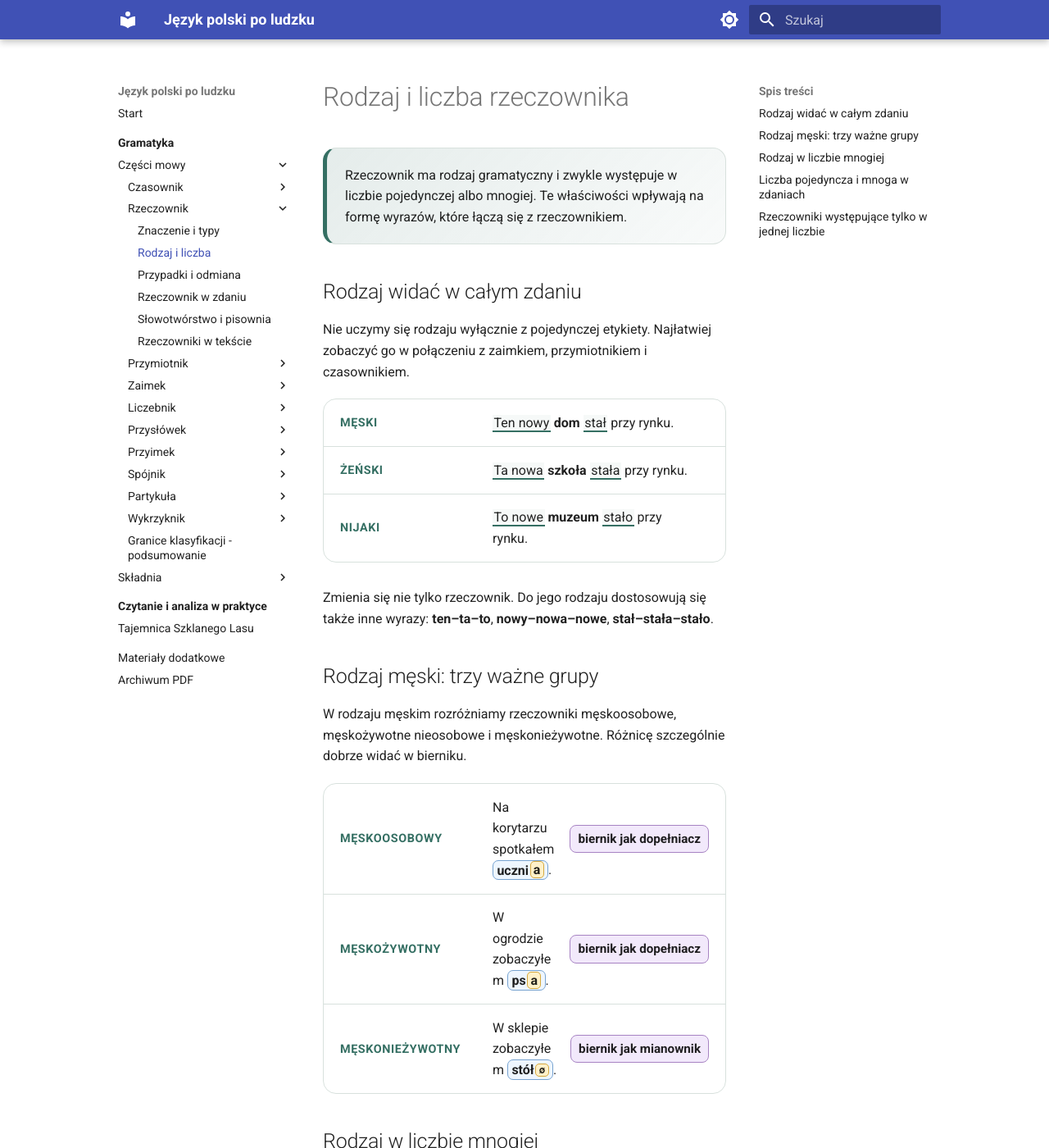
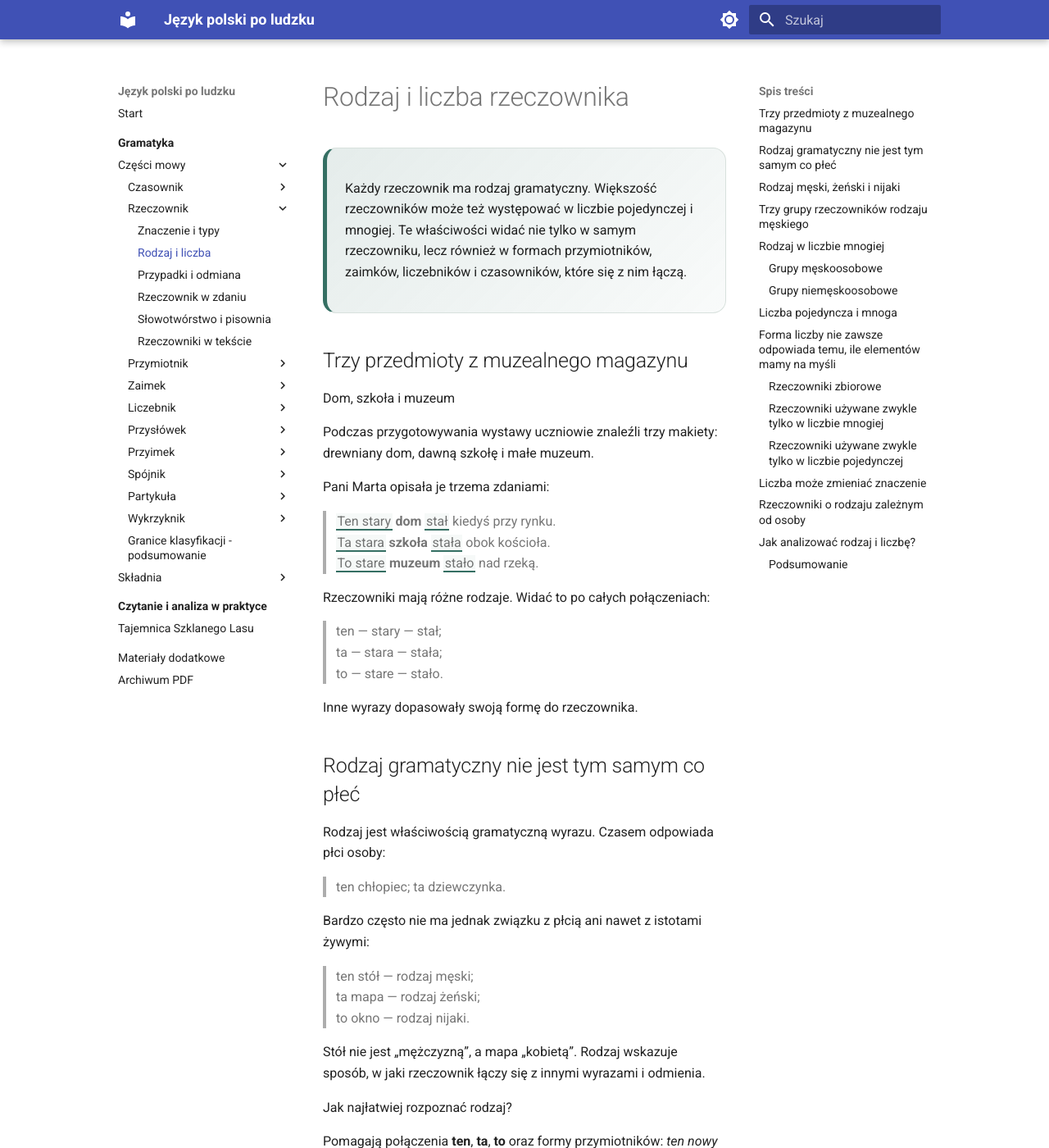
Before and after one commit to dchorazkiewicz/SP_JP, an MkDocs documentation site: the page built from docs/gramatyka/czesci-mowy/rzeczownik/rodzaj-i-liczba.md, in a window 1280 px wide and 1400 px high. Shown: the whole window at 82% size. Built offline with MkDocs 1.6.1 and Material for MkDocs 9.7.7, drawn with Linux system fonts in a browser that asks for light colours; some of the changed text lies outside the part shown.

Commit message:
Rewrite noun gender and number lesson

```diff
--- a/docs/gramatyka/czesci-mowy/rzeczownik/rodzaj-i-liczba.md
+++ b/docs/gramatyka/czesci-mowy/rzeczownik/rodzaj-i-liczba.md
@@ -2,122 +2,227 @@
 
 <div class="noun-lesson" markdown>
 
-<div class="lead-box">
-Rzeczownik ma rodzaj gramatyczny i zwykle występuje w liczbie pojedynczej albo mnogiej. Te właściwości wpływają na formę wyrazów, które łączą się z rzeczownikiem.
+<div class="lead-box" markdown>
+
+Każdy rzeczownik ma rodzaj gramatyczny. Większość rzeczowników może też występować w liczbie pojedynczej i mnogiej. Te właściwości widać nie tylko w samym rzeczowniku, lecz również w formach przymiotników, zaimków, liczebników i czasowników, które się z nim łączą.
+
 </div>
 
-## Rodzaj widać w całym zdaniu
+## Trzy przedmioty z muzealnego magazynu
 
-Nie uczymy się rodzaju wyłącznie z pojedynczej etykiety. Najłatwiej zobaczyć go w połączeniu z zaimkiem, przymiotnikiem i czasownikiem.
+<div class="noun-story" markdown>
+  <div class="noun-story__title">Dom, szkoła i muzeum</div>
+  <div class="noun-story__body" markdown>
 
-<div class="sentence-series sentence-series--compact">
-  <div class="sentence-row">
-    <span class="grammar-badge">męski</span>
-    <p><span class="agreement-mark">Ten nowy</span> <strong>dom</strong> <span class="agreement-mark">stał</span> przy rynku.</p>
-  </div>
-  <div class="sentence-row">
-    <span class="grammar-badge">żeński</span>
-    <p><span class="agreement-mark">Ta nowa</span> <strong>szkoła</strong> <span class="agreement-mark">stała</span> przy rynku.</p>
-  </div>
-  <div class="sentence-row">
-    <span class="grammar-badge">nijaki</span>
-    <p><span class="agreement-mark">To nowe</span> <strong>muzeum</strong> <span class="agreement-mark">stało</span> przy rynku.</p>
+Podczas przygotowywania wystawy uczniowie znaleźli trzy makiety: drewniany dom, dawną szkołę i małe muzeum.
+
+Pani Marta opisała je trzema zdaniami:
+
+> <span class="agreement-mark">Ten stary</span> <strong>dom</strong> <span class="agreement-mark">stał</span> kiedyś przy rynku.
+> <span class="agreement-mark">Ta stara</span> <strong>szkoła</strong> <span class="agreement-mark">stała</span> obok kościoła.
+> <span class="agreement-mark">To stare</span> <strong>muzeum</strong> <span class="agreement-mark">stało</span> nad rzeką.
+
+Rzeczowniki mają różne rodzaje. Widać to po całych połączeniach:
+
+> ten — stary — stał;
+> ta — stara — stała;
+> to — stare — stało.
+
+Inne wyrazy dopasowały swoją formę do rzeczownika.
+
   </div>
 </div>
 
-Zmienia się nie tylko rzeczownik. Do jego rodzaju dostosowują się także inne wyrazy: **ten–ta–to**, **nowy–nowa–nowe**, **stał–stała–stało**.
+## Rodzaj gramatyczny nie jest tym samym co płeć
 
-## Rodzaj męski: trzy ważne grupy
+Rodzaj jest właściwością gramatyczną wyrazu. Czasem odpowiada płci osoby:
 
-W rodzaju męskim rozróżniamy rzeczowniki męskoosobowe, męskożywotne nieosobowe i męskonieżywotne. Różnicę szczególnie dobrze widać w bierniku.
+> ten chłopiec; ta dziewczynka.
+
+Bardzo często nie ma jednak związku z płcią ani nawet z istotami żywymi:
+
+> ten stół — rodzaj męski;
+> ta mapa — rodzaj żeński;
+> to okno — rodzaj nijaki.
+
+Stół nie jest „mężczyzną”, a mapa „kobietą”. Rodzaj wskazuje sposób, w jaki rzeczownik łączy się z innymi wyrazami i odmienia.
+
+<div class="noun-checkpoint">
+  <div class="noun-checkpoint__title">Jak najłatwiej rozpoznać rodzaj?</div>
+  <p>Pomagają połączenia <strong>ten</strong>, <strong>ta</strong>, <strong>to</strong> oraz formy przymiotników: <em>ten nowy dom, ta nowa szkoła, to nowe muzeum</em>.</p>
+  <p class="noun-checkpoint__term">Rodzaj rozpoznajemy w liczbie pojedynczej.</p>
+</div>
+
+## Rodzaj męski, żeński i nijaki
 
 <div class="sentence-series sentence-series--compact">
-  <div class="sentence-row">
-    <span class="grammar-badge">męskoosobowy</span>
-    <p>Na korytarzu spotkałem <span class="form-focus">uczni<span class="ending-part">a</span></span>.</p>
-    <span class="change-note">biernik jak dopełniacz</span>
-  </div>
-  <div class="sentence-row">
-    <span class="grammar-badge">męskożywotny</span>
-    <p>W ogrodzie zobaczyłem <span class="form-focus">ps<span class="ending-part">a</span></span>.</p>
-    <span class="change-note">biernik jak dopełniacz</span>
-  </div>
-  <div class="sentence-row">
-    <span class="grammar-badge">męskonieżywotny</span>
-    <p>W sklepie zobaczyłem <span class="form-focus">stół<span class="zero-ending">∅</span></span>.</p>
-    <span class="change-note">biernik jak mianownik</span>
-  </div>
+  <div class="sentence-row"><span class="grammar-badge">męski</span><p><span class="agreement-mark">Ten wysoki</span> <strong>budynek</strong> <span class="agreement-mark">został odnowiony</span>.</p><span class="change-note">ten</span></div>
+  <div class="sentence-row"><span class="grammar-badge">żeński</span><p><span class="agreement-mark">Ta wysoka</span> <strong>wieża</strong> <span class="agreement-mark">została odnowiona</span>.</p><span class="change-note">ta</span></div>
+  <div class="sentence-row"><span class="grammar-badge">nijaki</span><p><span class="agreement-mark">To wysokie</span> <strong>okno</strong> <span class="agreement-mark">zostało odnowione</span>.</p><span class="change-note">to</span></div>
 </div>
+
+Końcówka rzeczownika często podpowiada rodzaj, ale nie daje pewności.
+
+Wiele rzeczowników żeńskich kończy się na **-a**:
+
+> szkoła, mapa, książka.
+
+Są jednak rzeczowniki męskie zakończone na **-a**:
+
+> poeta, kierowca, kolega, mężczyzna.
+
+Istnieją też rzeczowniki żeńskie bez końcowego **-a**:
+
+> noc, mysz, radość, jesień.
+
+Dlatego bezpieczniej sprawdzać całe połączenie:
+
+> ten poeta; ta noc; ta radość.
+
+## Trzy grupy rzeczowników rodzaju męskiego
+
+W rodzaju męskim ważne jest rozróżnienie między nazwami osób, innych istot żywych i przedmiotów nieożywionych. Różnicę dobrze widać w bierniku liczby pojedynczej.
+
+<div class="sentence-series sentence-series--compact">
+  <div class="sentence-row"><span class="grammar-badge">męskoosobowy</span><p>Spotkałem <span class="form-focus">uczni<span class="ending-part">a</span></span>.</p><span class="change-note">biernik jak dopełniacz</span></div>
+  <div class="sentence-row"><span class="grammar-badge">męskożywotny</span><p>Zobaczyłem <span class="form-focus">ps<span class="ending-part">a</span></span>.</p><span class="change-note">biernik jak dopełniacz</span></div>
+  <div class="sentence-row"><span class="grammar-badge">męskonieżywotny</span><p>Zobaczyłem <span class="form-focus">stół<span class="zero-ending">∅</span></span>.</p><span class="change-note">biernik jak mianownik</span></div>
+</div>
+
+Porównaj:
+
+> nie ma ucznia — widzę ucznia;
+> nie ma psa — widzę psa;
+> stoi stół — widzę stół.
+
+Nazwy osób i zwierząt mają w bierniku formę równą dopełniaczowi. Nazwy przedmiotów nieożywionych mają często biernik równy mianownikowi.
+
+To ogólna zasada, ale język zawiera wyjątki i wyrazy, których zachowanie zmieniało się historycznie. W podstawowej analizie najważniejsze jest rozpoznanie wzoru w konkretnym zdaniu.
 
 ## Rodzaj w liczbie mnogiej
 
-W liczbie mnogiej najważniejsze jest rozróżnienie między formami męskoosobowymi i niemęskoosobowymi.
+W liczbie mnogiej najważniejszy jest podział na formy **męskoosobowe** i **niemęskoosobowe**.
 
-<div class="sentence-comparison">
-  <div class="sentence-comparison__item">
-    <span class="comparison-label">męskoosobowy</span>
-    <p><span class="agreement-mark">Ci dobrzy</span> <strong>uczniowie</strong> <span class="agreement-mark">przyszli</span> wcześniej.</p>
-  </div>
-  <div class="sentence-comparison__item">
-    <span class="comparison-label">niemęskoosobowy</span>
-    <p><span class="agreement-mark">Te dobre</span> <strong>książki</strong> <span class="agreement-mark">leżały</span> na stole.</p>
-  </div>
-  <div class="sentence-comparison__item">
-    <span class="comparison-label">niemęskoosobowy</span>
-    <p><span class="agreement-mark">Te szybkie</span> <strong>psy</strong> <span class="agreement-mark">biegły</span> przez park.</p>
-  </div>
+### Grupy męskoosobowe
+
+> <span class="agreement-mark">Ci młodzi</span> <strong>uczniowie</strong> <span class="agreement-mark">przyszli</span> wcześniej.
+> <span class="agreement-mark">Tamci doświadczeni</span> <strong>lekarze</strong> <span class="agreement-mark">zostali</span> w szpitalu.
+
+Forma męskoosobowa dotyczy grup obejmujących co najmniej jedną osobę rodzaju męskiego:
+
+> uczniowie; nauczyciele; Maja i Kuba przyszli.
+
+### Grupy niemęskoosobowe
+
+> <span class="agreement-mark">Te ciekawe</span> <strong>książki</strong> <span class="agreement-mark">leżały</span> na stole.
+> <span class="agreement-mark">Te szybkie</span> <strong>psy</strong> <span class="agreement-mark">biegły</span> przez park.
+> <span class="agreement-mark">Te młode</span> <strong>uczennice</strong> <span class="agreement-mark">przyszły</span> wcześniej.
+
+Do grup niemęskoosobowych należą między innymi nazwy kobiet, dzieci, zwierząt, roślin, przedmiotów i pojęć.
+
+<div class="noun-why">
+<strong>„Męskoosobowy” nie znaczy „złożony wyłącznie z mężczyzn”.</strong>
+Grupa <em>Maja i Kuba</em> wymaga formy <em>przyszli</em>, ponieważ obejmuje osobę rodzaju męskiego. Grupa <em>Maja i Lena</em> przyjmuje formę <em>przyszły</em>.
 </div>
 
-## Liczba pojedyncza i mnoga w zdaniach
+## Liczba pojedyncza i mnoga
 
-Poniżej ten sam rzeczownik występuje najpierw jako jeden obiekt, a potem jako kilka obiektów. Zmiana liczby wpływa również na przymiotnik i czasownik.
+Liczba pojedyncza wskazuje zwykle jeden obiekt, a liczba mnoga — więcej niż jeden:
 
 <div class="number-pair">
-  <div class="number-pair__row">
-    <span class="grammar-badge">liczba pojedyncza</span>
-    <p>Na biurku <span class="agreement-mark">leżała</span> <span class="agreement-mark">jedna stara</span> <span class="form-focus">książk<span class="ending-part">a</span></span>.</p>
-  </div>
-  <div class="number-pair__row">
-    <span class="grammar-badge">liczba mnoga</span>
-    <p>Na biurku <span class="agreement-mark">leżały</span> <span class="agreement-mark">trzy stare</span> <span class="form-focus">książk<span class="ending-part">i</span></span>.</p>
-  </div>
+  <div class="number-pair__row"><span class="grammar-badge">pojedyncza</span><p>Na biurku <span class="agreement-mark">leżała jedna stara</span> <span class="form-focus">książk<span class="ending-part">a</span></span>.</p></div>
+  <div class="number-pair__row"><span class="grammar-badge">mnoga</span><p>Na biurku <span class="agreement-mark">leżały trzy stare</span> <span class="form-focus">książk<span class="ending-part">i</span></span>.</p></div>
 </div>
 
 <div class="number-pair">
-  <div class="number-pair__row">
-    <span class="grammar-badge">liczba pojedyncza</span>
-    <p>Przed szkołą <span class="agreement-mark">czekał młody</span> <span class="form-focus">uczeń<span class="zero-ending">∅</span></span>.</p>
-  </div>
-  <div class="number-pair__row">
-    <span class="grammar-badge">liczba mnoga</span>
-    <p>Przed szkołą <span class="agreement-mark">czekali młodzi</span> <span class="form-focus">uczni<span class="ending-part">owie</span></span>.</p>
-  </div>
+  <div class="number-pair__row"><span class="grammar-badge">pojedyncza</span><p>Przed szkołą <span class="agreement-mark">czekał młody</span> <span class="form-focus">uczeń<span class="zero-ending">∅</span></span>.</p></div>
+  <div class="number-pair__row"><span class="grammar-badge">mnoga</span><p>Przed szkołą <span class="agreement-mark">czekali młodzi</span> <span class="form-focus">uczni<span class="ending-part">owie</span></span>.</p></div>
 </div>
 
 <div class="number-pair">
-  <div class="number-pair__row">
-    <span class="grammar-badge">liczba pojedyncza</span>
-    <p>W sali <span class="agreement-mark">było otwarte</span> <span class="form-focus">okn<span class="ending-part">o</span></span>.</p>
-  </div>
-  <div class="number-pair__row">
-    <span class="grammar-badge">liczba mnoga</span>
-    <p>W sali <span class="agreement-mark">były otwarte</span> <span class="form-focus">okn<span class="ending-part">a</span></span>.</p>
-  </div>
+  <div class="number-pair__row"><span class="grammar-badge">pojedyncza</span><p>W sali <span class="agreement-mark">było otwarte</span> <span class="form-focus">okn<span class="ending-part">o</span></span>.</p></div>
+  <div class="number-pair__row"><span class="grammar-badge">mnoga</span><p>W sali <span class="agreement-mark">były otwarte</span> <span class="form-focus">okn<span class="ending-part">a</span></span>.</p></div>
 </div>
 
-## Rzeczowniki występujące tylko w jednej liczbie
+Zmiana liczby wpływa na całą grupę wyrazów:
 
-Nie każdy rzeczownik ma naturalną parę liczby pojedynczej i mnogiej.
+> ta stara książka leżała;
+> te stare książki leżały.
 
-| Typ | Zdanie | Komentarz |
-|---|---|---|
-| zwykle tylko liczba pojedyncza | **Mleko** stało w lodówce. | nazwa substancji |
-| zwykle tylko liczba pojedyncza | **Młodzież** zebrała się przed szkołą. | zbiorowość, mimo że oznacza wiele osób |
-| tylko liczba mnoga | **Drzwi** były zamknięte. | jeden obiekt ma formę mnogą |
-| tylko liczba mnoga | **Nożyczki** leżały na biurku. | forma mnoga niezależnie od liczby kompletów |
+## Forma liczby nie zawsze odpowiada temu, ile elementów mamy na myśli
 
-!!! note "Znaczenie może zmieniać się wraz z liczbą"
-    W zdaniu „W szklance była **woda**” chodzi o substancję. W zdaniu „Wody Bałtyku były wzburzone” forma **wody** oznacza obszar lub masy wodne. Nie jest to zwykłe policzenie kilku sztuk wody.
+### Rzeczowniki zbiorowe
+
+> <strong>Młodzież</strong> zebrała się przed szkołą.
+> <strong>Rodzeństwo</strong> wróciło do domu.
+
+Wyrazy oznaczają wiele osób, ale mają formę liczby pojedynczej. Dlatego mówimy:
+
+> młodzież zebrała się, nie: ~~młodzież zebrali się~~.
+
+### Rzeczowniki używane zwykle tylko w liczbie mnogiej
+
+> <strong>Drzwi</strong> były zamknięte.
+> <strong>Nożyczki</strong> leżały na biurku.
+> <strong>Skrzypce</strong> znajdowały się w futerale.
+
+Jedne drzwi lub jedne nożyczki nadal mają formę liczby mnogiej. Takie rzeczowniki nazywa się **pluralia tantum**, czyli „występujące tylko w liczbie mnogiej”.
+
+### Rzeczowniki używane zwykle tylko w liczbie pojedynczej
+
+> <strong>Mleko</strong> stało w lodówce.
+> <strong>Piasek</strong> był mokry.
+> <strong>Cierpliwość</strong> okazała się potrzebna.
+
+Nazwy substancji, cech i pojęć abstrakcyjnych często nie mają zwykłej liczby mnogiej. Nazywa się je **singularia tantum**, czyli „występujące tylko w liczbie pojedynczej”.
+
+Nie oznacza to, że forma mnoga jest zawsze niemożliwa. Może pojawić się po zmianie znaczenia:
+
+> wody mineralne — różne rodzaje lub porcje wody;
+> piaski pustyni — rozległe obszary piaszczyste;
+> młodości bohaterów — różne okresy życia kilku osób.
+
+## Liczba może zmieniać znaczenie
+
+> Na stole leżał <strong>papier</strong>. — materiał albo pojedynczy arkusz.
+> Urzędnik sprawdził <strong>papiery</strong>. — dokumenty.
+
+> W szklance była <strong>woda</strong>. — substancja.
+> <strong>Wody</strong> Bałtyku były wzburzone. — obszar lub masy wodne.
+
+Forma mnoga nie zawsze oznacza zwykłe „kilka sztuk tego samego”. Czasem tworzy nowe, bardziej szczegółowe znaczenie.
+
+## Rzeczowniki o rodzaju zależnym od osoby
+
+Niektóre rzeczowniki mogą odnosić się do osoby różnych płci, a rodzaj określeń zależy od tego, o kim mówimy:
+
+> Ten maruda znowu narzekał.
+> Ta maruda znowu narzekała.
+
+Podobnie zachowują się czasem wyrazy **sierota**, **gaduła**, **niezdara**. Nazywa się je rzeczownikami wspólnorodzajowymi. Ich forma pozostaje taka sama, lecz rodzaj ujawniają wyrazy towarzyszące.
+
+## Jak analizować rodzaj i liczbę?
+
+<div class="noun-step-list">
+  <div class="noun-step"><strong>Znajdź formę podstawową rzeczownika.</strong> <em>książkami → książka</em>, <em>uczniowie → uczeń</em>.</div>
+  <div class="noun-step"><strong>Sprawdź rodzaj w liczbie pojedynczej.</strong> Pomagają połączenia <em>ten, ta, to</em>.</div>
+  <div class="noun-step"><strong>Ustal liczbę użytej formy.</strong> Nie kieruj się wyłącznie liczbą elementów w rzeczywistości: <em>młodzież</em> ma liczbę pojedynczą, a <em>drzwi</em> mnogą.</div>
+  <div class="noun-step"><strong>Sprawdź zgodę.</strong> Zobacz, jak dopasowały się przymiotniki, zaimki i czasowniki.</div>
+  <div class="noun-step"><strong>W liczbie mnogiej rozróżnij formy męskoosobowe i niemęskoosobowe.</strong> <em>uczniowie przyszli</em>, ale <em>uczennice przyszły</em>.</div>
+</div>
+
+<div class="noun-summary">
+<h3>Podsumowanie</h3>
+<ul>
+  <li>Rodzaj gramatyczny jest cechą rzeczownika, a nie opisem płci przedmiotu.</li>
+  <li>W liczbie pojedynczej wyróżniamy rodzaj męski, żeński i nijaki.</li>
+  <li>W rodzaju męskim ważne są grupy męskoosobowa, męskożywotna i męskonieżywotna.</li>
+  <li>W liczbie mnogiej rozróżniamy formy męskoosobowe i niemęskoosobowe.</li>
+  <li>Zmiana liczby rzeczownika wpływa na formę wyrazów, które się z nim łączą.</li>
+  <li>Niektóre rzeczowniki występują zwykle tylko w jednej liczbie albo mają formę liczby niezgodną z rzeczywistą liczbą elementów.</li>
+  <li>Kontekst może sprawić, że liczba mnoga przyniesie nowe znaczenie wyrazu.</li>
+</ul>
+</div>
 
 [Przejdź dalej: przypadki i odmiana](../przypadki-i-odmiana/){ .md-button .md-button--primary }
 
```
